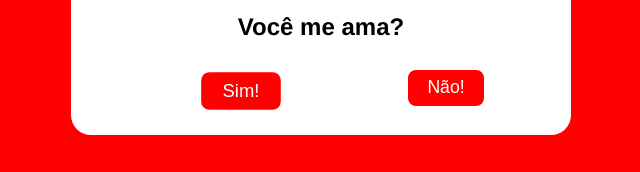
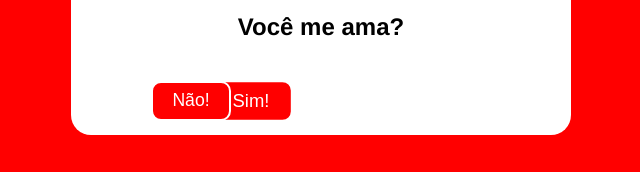
Before and after one commit to DevLucasRocha/Valentine-s-day, a React (Vite) app in the folder valentine-days/: page / in a window 1280 px wide. Shown: the part 473-645 px from the top of the page, without its empty margins (319-959 px from the left). Built offline with nearby package versions, Linux system fonts and the light colour scheme.

Commit message:
Update Panel.css

```diff
--- a/valentine-days/src/components/Panel.css
+++ b/valentine-days/src/components/Panel.css
@@ -72,8 +72,8 @@
 
 .love-button#sim {
     position: relative;
-    left: -80px;
-    top: 10px;
+    left: -70px;
+    top: 20px;
     z-index: 1;
     animation: heartbeat 1s infinite;
 }
@@ -91,8 +91,8 @@
 .love-button#nao {
     position: absolute;
     z-index: 2;
-    left: 65%;
-    top: 10%;
+    left: 70px;
+    top: 20px;
 }
 
 @media (max-width: 600px) {
```
